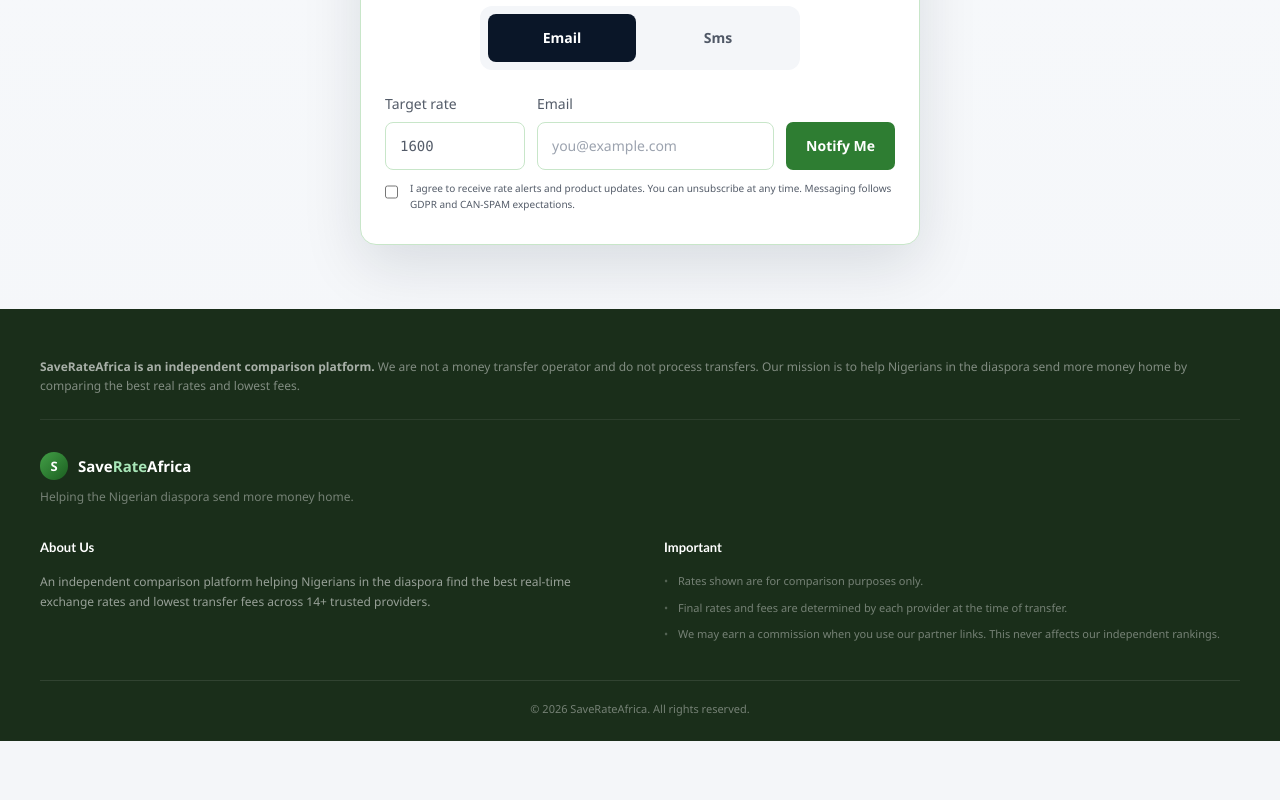
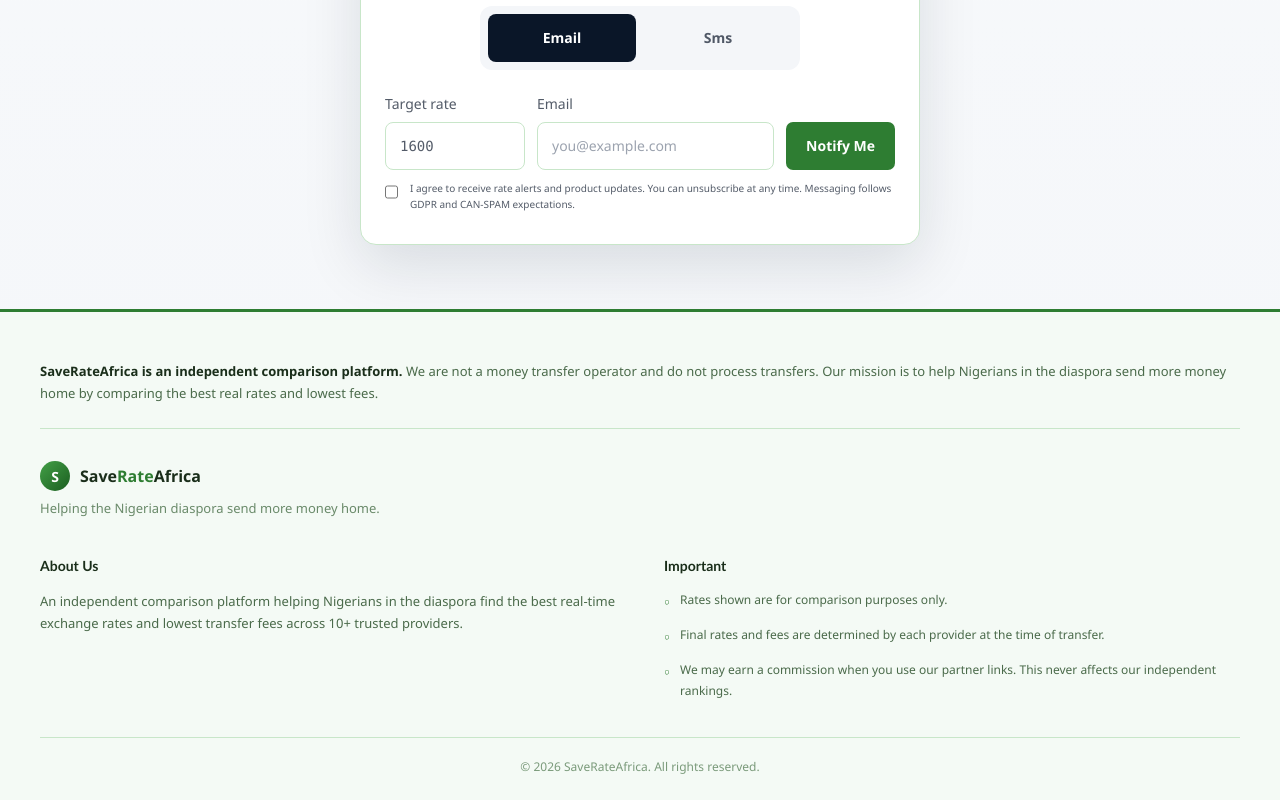
Before and after one commit to Chinenyeonukogu/SaveRateAfrica, a Next.js app: page /alerts in a window 1280 px wide. Shown: the part 766-1566 px from the top of the page. Before the commit the page ends 1507 px from the top, so only its background shows below. Built offline with nearby package versions, Linux system fonts and the light colour scheme.

Commit message:
Refresh footer styling

```diff
--- a/components/SiteFooter.tsx
+++ b/components/SiteFooter.tsx
@@ -7,10 +7,10 @@
 
   return (
     <section id="contact" className="scroll-mt-24">
-      <footer className="bg-[#1a2e1a] px-5 pb-5 pt-8 text-[rgba(255,255,255,0.7)] min-[600px]:px-7 min-[600px]:pb-5 min-[600px]:pt-10 lg:px-10 lg:pb-6 lg:pt-12">
+      <footer className="border-t-[3px] border-[#2e7d32] bg-[#f4faf5] px-5 pb-5 pt-8 min-[600px]:px-7 min-[600px]:pb-5 min-[600px]:pt-10 lg:px-10 lg:pb-6 lg:pt-12">
         <div className="mx-auto max-w-[1200px]">
-          <div className="mb-8 border-b border-[rgba(255,255,255,0.08)] pb-6 text-[12px] font-medium leading-[1.6] text-[rgba(255,255,255,0.45)]">
-            <strong className="font-semibold text-[rgba(255,255,255,0.62)]">
+          <div className="mb-8 border-b border-[#c8e6c9] pb-6 text-[13px] leading-[1.7] text-[#4a6a4a]">
+            <strong className="font-bold text-[#1a2e1a]">
               SaveRateAfrica is an independent comparison platform.
             </strong>{" "}
             We are not a money transfer operator and do not process transfers. Our
@@ -18,48 +18,52 @@
             comparing the best real rates and lowest fees.
           </div>
 
-          <div className="mb-8">
+          <div className="mb-9">
             <div className="flex items-center gap-[10px]">
-              <span className="flex h-7 w-7 items-center justify-center rounded-full bg-[linear-gradient(135deg,#43a047,#1b5e20)] text-[13px] font-bold text-white">
+              <span className="flex h-[30px] w-[30px] items-center justify-center rounded-full bg-[linear-gradient(135deg,#43a047,#1b5e20)] text-[14px] font-extrabold text-white">
                 S
               </span>
-              <span className="text-[15px] font-bold text-white">
-                Save<span className="text-[#a8e6b8]">Rate</span>Africa
+              <span className="text-[16px] font-bold text-[#1a2e1a]">
+                Save<span className="text-[#2e7d32]">Rate</span>Africa
               </span>
             </div>
 
-            <p className="mt-2 text-[12px] text-[rgba(255,255,255,0.40)]">
+            <p className="mt-2 text-[13px] text-[#6a8a6a]">
               Helping the Nigerian diaspora send more money home.
             </p>
           </div>
 
           <div className="mb-9 grid grid-cols-1 gap-7 min-[600px]:grid-cols-2 min-[600px]:gap-7 lg:gap-12">
             <div>
-              <h2 className="mb-[14px] text-[13px] font-semibold text-white">About Us</h2>
-              <p className="text-[12px] leading-[1.7] text-[rgba(255,255,255,0.55)]">
+              <h2 className="mb-[14px] text-[14px] font-bold text-[#1a2e1a]">About Us</h2>
+              <p className="text-[13px] leading-[1.75] text-[#4a6a4a]">
                 An independent comparison platform helping Nigerians in the
                 diaspora find the best real-time exchange rates and lowest transfer
-                fees across 14+ trusted providers.
+                fees across 10+ trusted providers.
               </p>
             </div>
 
             <div>
-              <h2 className="mb-[14px] text-[13px] font-semibold text-white">Important</h2>
-              <ul className="space-y-2">
+              <h2 className="mb-[14px] text-[14px] font-bold text-[#1a2e1a]">Important</h2>
+              <ul>
                 {importantItems.map((item) => (
-                  <li
-                    key={item}
-                    className="relative pl-[14px] text-[11px] leading-[1.7] text-[rgba(255,255,255,0.40)] before:absolute before:left-0 before:top-0 before:text-[rgba(255,255,255,0.25)] before:content-['•']"
-                  >
-                    {item}
+                  <li key={item} className="mb-3 flex items-start gap-2.5 pl-0 text-[12px] leading-[1.7] text-[#4a6a4a] last:mb-0">
+                    <span
+                      aria-hidden="true"
+                      className="mt-[1px] text-[16px] leading-[1.4] text-white"
+                      style={{ WebkitTextStroke: "0.5px #2e7d32" }}
+                    >
+                      •
+                    </span>
+                    <span>{item}</span>
                   </li>
                 ))}
               </ul>
             </div>
           </div>
 
-          <div className="flex items-center justify-center border-t border-[rgba(255,255,255,0.1)] pt-5">
-            <p className="text-center text-[11px] text-[rgba(255,255,255,0.40)]">
+          <div className="flex items-center justify-center border-t border-[#c8e6c9] pt-5">
+            <p className="text-center text-[12px] text-[#7a9a7a]">
               © 2026 SaveRateAfrica. All rights reserved.
             </p>
           </div>
```
